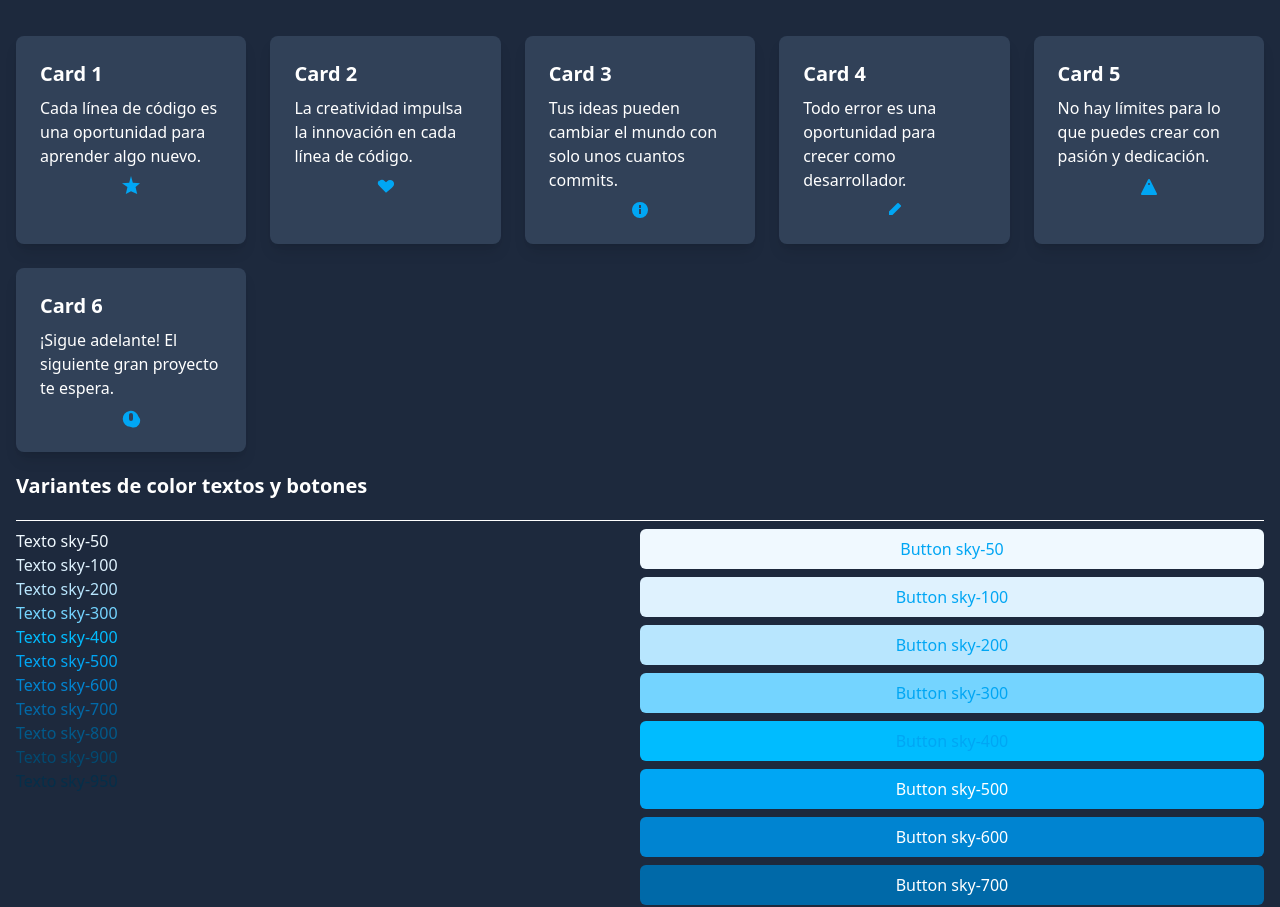
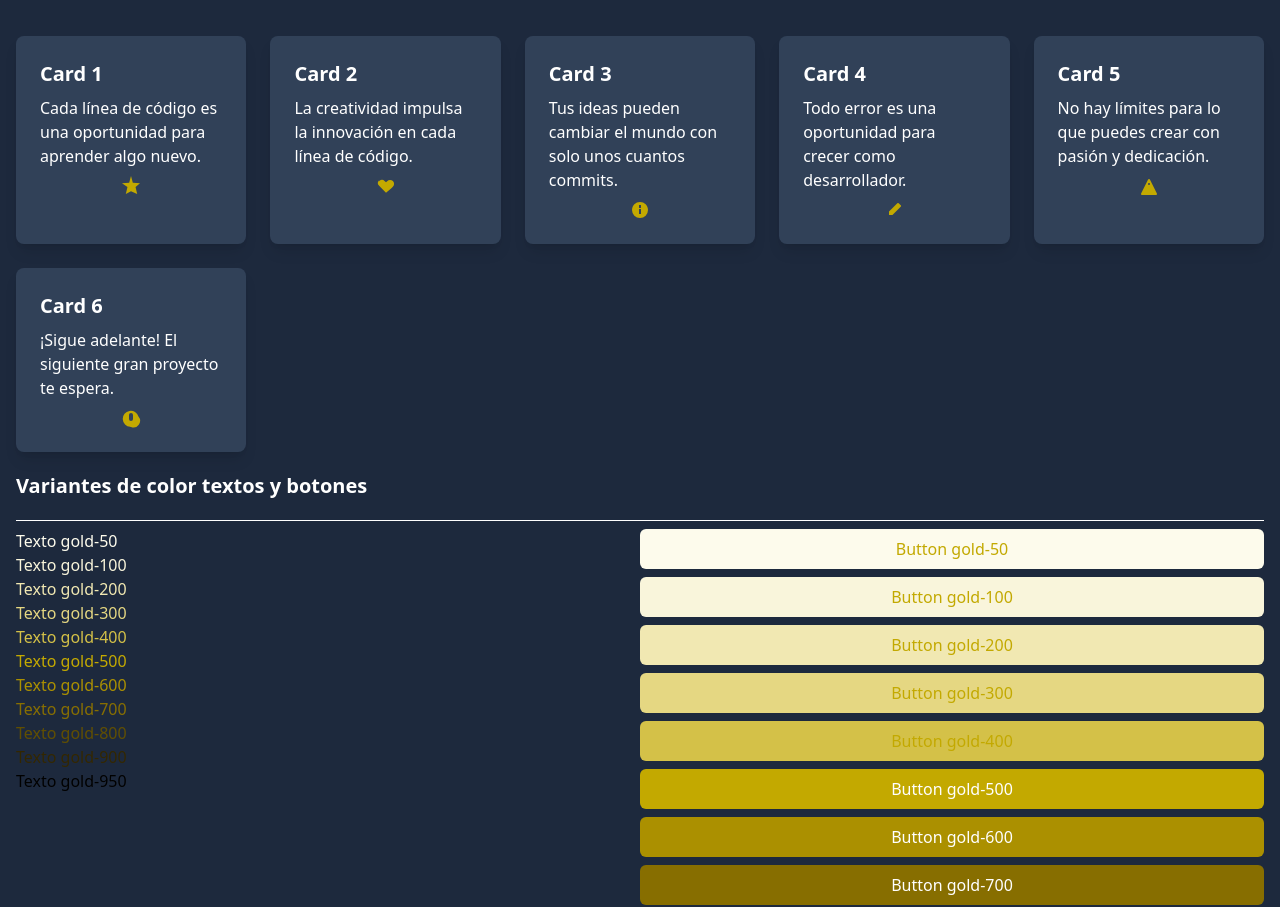
Before and after one commit to sergiobytes/taliwind-devtalles, a website: page src/02-temas/03-variantes-color.html in a window 1280 px wide. Shown: the part 48-955 px from the top of the page. Drawn offline with nearby package versions, Linux system fonts and the light colour scheme; files that its build step writes are made by us from their sources.

Commit message:
fix: update color scheme to use gold variants in 03-variantes-color.html and styles.css

```diff
--- a/src/02-temas/03-variantes-color.html
+++ b/src/02-temas/03-variantes-color.html
@@ -17,7 +17,7 @@
         <h2 class="mb-2 text-xl font-semibold">Card 1</h2>
         <p>Cada línea de código es una oportunidad para aprender algo nuevo.</p>
         <div class="mt-2 flex justify-center">
-          <svg class="h-5 w-5 text-sky-500" fill="currentColor" viewBox="0 0 20 20">
+          <svg class="h-5 w-5 text-gold-500" fill="currentColor" viewBox="0 0 20 20">
             <path d="M10 15.27L16.18 18l-1.64-7.03L19 7.24l-7.19-.61L10 0 8.19 6.63 1 7.24l5.46 3.73L4.82 18z"/>
           </svg>
         </div>
@@ -26,7 +26,7 @@
         <h2 class="mb-2 text-xl font-semibold">Card 2</h2>
         <p>La creatividad impulsa la innovación en cada línea de código.</p>
         <div class="mt-2 flex justify-center">
-          <svg class="h-5 w-5 text-sky-500" fill="currentColor" viewBox="0 0 20 20">
+          <svg class="h-5 w-5 text-gold-500" fill="currentColor" viewBox="0 0 20 20">
             <path d="M3.172 5.172a4 4 0 015.656 0L10 6.343l1.172-1.171a4 4 0 115.656 5.656l-1.172 1.172L10 16.657l-5.656-5.657-1.172-1.172a4 4 0 010-5.656z"/>
           </svg>
         </div>
@@ -35,7 +35,7 @@
         <h2 class="mb-2 text-xl font-semibold">Card 3</h2>
         <p>Tus ideas pueden cambiar el mundo con solo unos cuantos commits.</p>
         <div class="mt-2 flex justify-center">
-          <svg class="h-5 w-5 text-sky-500" fill="currentColor" viewBox="0 0 20 20">
+          <svg class="h-5 w-5 text-gold-500" fill="currentColor" viewBox="0 0 20 20">
             <path d="M10 2a8 8 0 108 8 8 8 0 00-8-8zm1 12H9V9h2zm0-6H9V5h2z"/>
           </svg>
         </div>
@@ -44,7 +44,7 @@
         <h2 class="mb-2 text-xl font-semibold">Card 4</h2>
         <p>Todo error es una oportunidad para crecer como desarrollador.</p>
         <div class="mt-2 flex justify-center">
-          <svg class="h-5 w-5 text-sky-500" fill="currentColor" viewBox="0 0 20 20">
+          <svg class="h-5 w-5 text-gold-500" fill="currentColor" viewBox="0 0 20 20">
             <path d="M16.707 5.293a1 1 0 010 1.414L8.414 15H5v-3.414l8.293-8.293a1 1 0 011.414 0z"/>
           </svg>
         </div>
@@ -53,7 +53,7 @@
         <h2 class="mb-2 text-xl font-semibold">Card 5</h2>
         <p>No hay límites para lo que puedes crear con pasión y dedicación.</p>
         <div class="mt-2 flex justify-center">
-          <svg class="h-5 w-5 text-sky-500" fill="currentColor" viewBox="0 0 20 20">
+          <svg class="h-5 w-5 text-gold-500" fill="currentColor" viewBox="0 0 20 20">
             <path d="M10 3a1 1 0 01.894.553l7 14A1 1 0 0117 19H3a1 1 0 01-.894-1.447l7-14A1 1 0 0110 3zm0 4a1 1 0 100 2 1 1 0 000-2zm.75 7.75a.75.75 0 11-1.5 0V11a.75.75 0 111.5 0z"/>
           </svg>
         </div>
@@ -62,7 +62,7 @@
         <h2 class="mb-2 text-xl font-semibold">Card 6</h2>
         <p>¡Sigue adelante! El siguiente gran proyecto te espera.</p>
         <div class="mt-2 flex justify-center">
-          <svg class="h-5 w-5 text-sky-500" fill="currentColor" viewBox="0 0 20 20">
+          <svg class="h-5 w-5 text-gold-500" fill="currentColor" viewBox="0 0 20 20">
             <path d="M10 19a1.71 1.71 0 01-.79-.2A8 8 0 1117.45 8.6 6.6 6.6 0 0110 19zm2-8V7a2 2 0 00-4 0v4a2 2 0 004 0z"/>
           </svg>
         </div>
@@ -73,30 +73,30 @@
       <hr>
       <div class="mt-2 grid grid-cols-2">
         <div class="flex flex-col">
-          <span class="text-sky-50"> Texto sky-50</span>
-          <span class="text-sky-100"> Texto sky-100</span>
-          <span class="text-sky-200"> Texto sky-200</span>
-          <span class="text-sky-300"> Texto sky-300</span>
-          <span class="text-sky-400"> Texto sky-400</span>
-          <span class="text-sky-500">Texto sky-500</span>
-          <span class="text-sky-600">Texto sky-600</span>
-          <span class="text-sky-700">Texto sky-700</span>
-          <span class="text-sky-800">Texto sky-800</span>
-          <span class="text-sky-900">Texto sky-900</span>
-          <span class="text-sky-950">Texto sky-950</span>
+          <span class="text-gold-50"> Texto gold-50</span>
+          <span class="text-gold-100"> Texto gold-100</span>
+          <span class="text-gold-200"> Texto gold-200</span>
+          <span class="text-gold-300"> Texto gold-300</span>
+          <span class="text-gold-400"> Texto gold-400</span>
+          <span class="text-gold-500">Texto gold-500</span>
+          <span class="text-gold-600">Texto gold-600</span>
+          <span class="text-gold-700">Texto gold-700</span>
+          <span class="text-gold-800">Texto gold-800</span>
+          <span class="text-gold-900">Texto gold-900</span>
+          <span class="text-gold-950">Texto gold-950</span>
         </div>
         <div class="grid gap-2">
-          <button class="rounded-md bg-sky-50 px-4 py-2 text-sky-500">Button sky-50</button>
-          <button class="rounded-md bg-sky-100 px-4 py-2 text-sky-500">Button sky-100</button>
-          <button class="rounded-md bg-sky-200 px-4 py-2 text-sky-500">Button sky-200</button>
-          <button class="rounded-md bg-sky-300 px-4 py-2 text-sky-500">Button sky-300</button>
-          <button class="rounded-md bg-sky-400 px-4 py-2 text-sky-500">Button sky-400</button>
-          <button class="rounded-md bg-sky-500 px-4 py-2 text-white">Button sky-500</button>
-          <button class="rounded-md bg-sky-600 px-4 py-2 text-white">Button sky-600</button>
-          <button class="rounded-md bg-sky-700 px-4 py-2 text-white">Button sky-700</button>
-          <button class="rounded-md bg-sky-800 px-4 py-2 text-white">Button sky-800</button>
-          <button class="rounded-md bg-sky-900 px-4 py-2 text-white">Button sky-900</button>
-          <button class="rounded-md bg-sky-950 px-4 py-2 text-white">Button sky-950</button>
+          <button class="rounded-md bg-gold-50 px-4 py-2 text-gold-500">Button gold-50</button>
+          <button class="rounded-md bg-gold-100 px-4 py-2 text-gold-500">Button gold-100</button>
+          <button class="rounded-md bg-gold-200 px-4 py-2 text-gold-500">Button gold-200</button>
+          <button class="rounded-md bg-gold-300 px-4 py-2 text-gold-500">Button gold-300</button>
+          <button class="rounded-md bg-gold-400 px-4 py-2 text-gold-500">Button gold-400</button>
+          <button class="rounded-md bg-gold-500 px-4 py-2 text-white">Button gold-500</button>
+          <button class="rounded-md bg-gold-600 px-4 py-2 text-white">Button gold-600</button>
+          <button class="rounded-md bg-gold-700 px-4 py-2 text-white">Button gold-700</button>
+          <button class="rounded-md bg-gold-800 px-4 py-2 text-white">Button gold-800</button>
+          <button class="rounded-md bg-gold-900 px-4 py-2 text-white">Button gold-900</button>
+          <button class="rounded-md bg-gold-950 px-4 py-2 text-white">Button gold-950</button>
         </div>
       </div>
 
--- a/src/styles.css
+++ b/src/styles.css
@@ -1,6 +1,21 @@
 @import "tailwindcss";
 
 @custom-variant dark (&:where(.dark, .dark *));
+
+@theme {
+  --color-gold-50: oklch(98.5% 0.02 100);
+  --color-gold-100: oklch(96.7% 0.035 100);
+  --color-gold-200: oklch(92.5% 0.07 100);
+  --color-gold-300: oklch(87.1% 0.107 100);
+  --color-gold-400: oklch(80.5% 0.14 100);
+  --color-gold-500: oklch(73.2% 0.175 100);
+  --color-gold-600: oklch(65.5% 0.18 100);
+  --color-gold-700: oklch(54.1% 0.17 100);
+  --color-gold-800: oklch(42.5% 0.13 100);
+  --color-gold-900: oklch(27.2% 0.09 100);
+  --color-gold-950: oklch(16% 0.06 100);
+  --color-gold-950: oklch(0.01 0.005 123.39);
+}
 
 @layer base {
   body {
```
